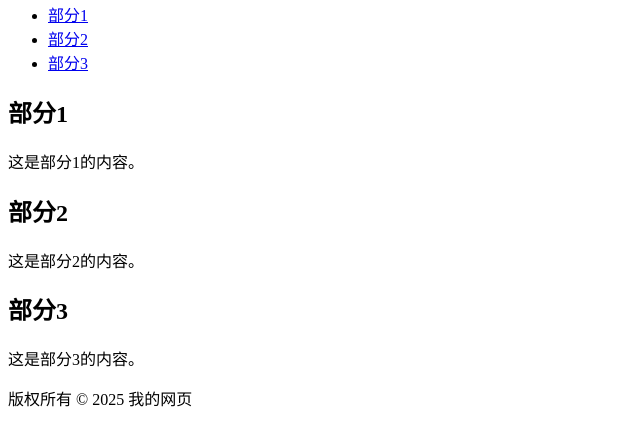
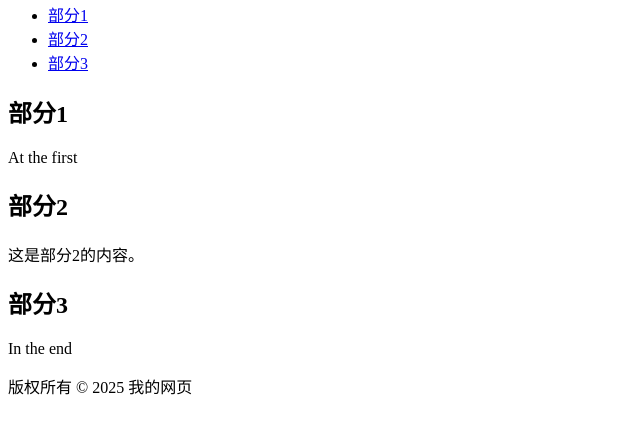
Before and after one commit to Dapper-YF/Dapper-YF.github.io, a plain HTML site: page index.html in a window 1280 px wide. Shown: the part 87-532 px from the top of the page, without its empty margins (0-640 px from the left). Drawn offline with Linux system fonts and the light colour scheme.

Commit message:
Update index.html

```diff
--- a/index.html
+++ b/index.html
@@ -19,7 +19,7 @@
     <main>
         <section id="section1">
             <h2>部分1</h2>
-            <p>这是部分1的内容。</p>
+            <p>At the first</p>
         </section>
         <section id="section2">
             <h2>部分2</h2>
@@ -27,7 +27,7 @@
         </section>
         <section id="section3">
             <h2>部分3</h2>
-            <p>这是部分3的内容。</p>
+            <p>In the end</p>
         </section>
     </main>
     <footer>
```
